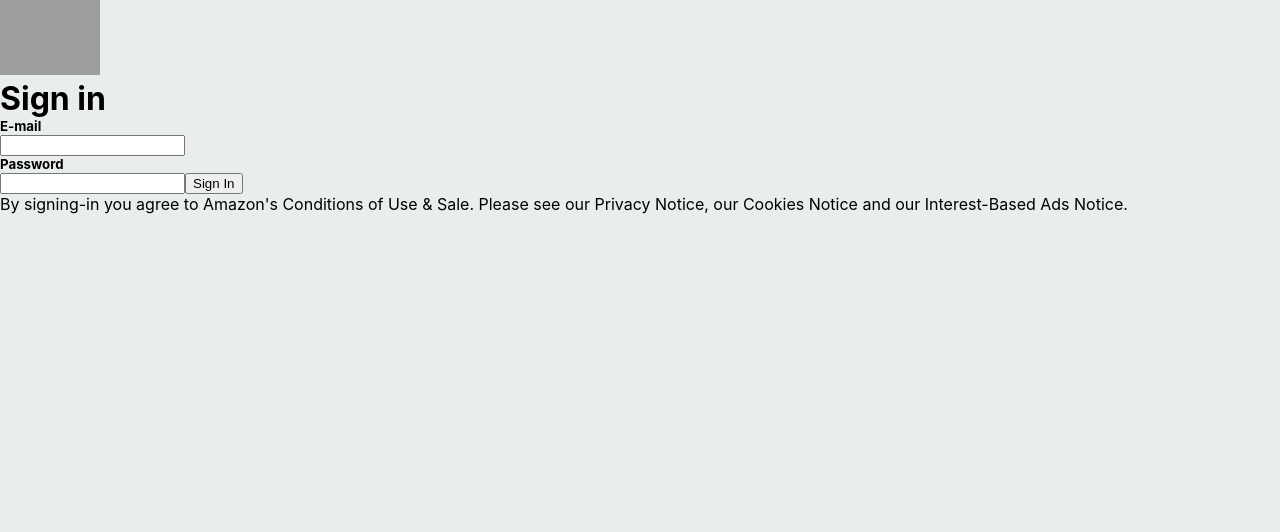
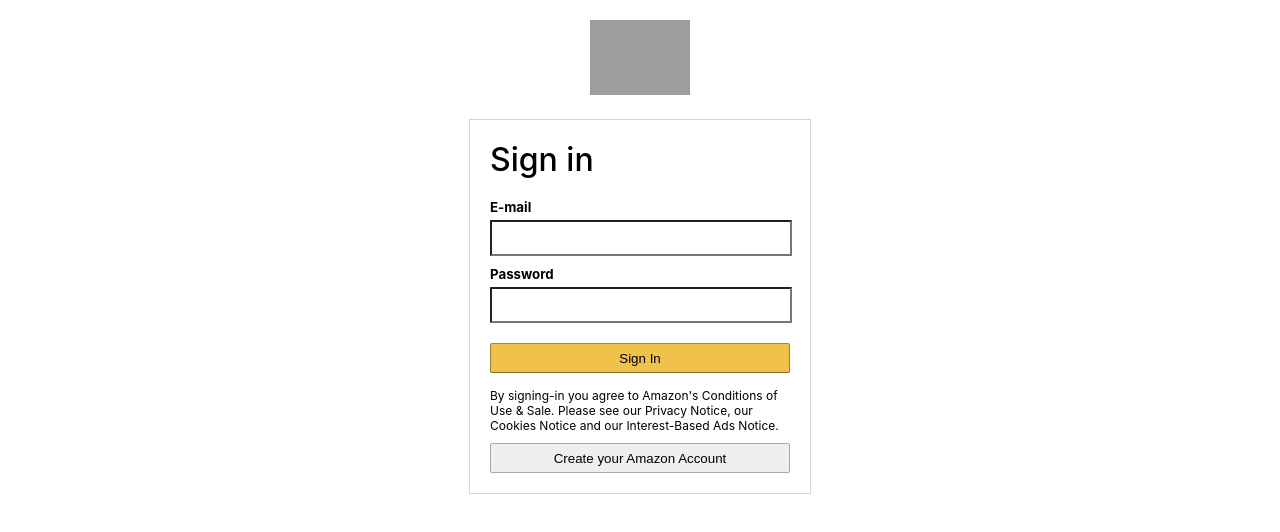
Before and after one commit to hishambokhari/AmazonClone, a React (Create React App) app in the folder amazon-clone/: page /login in a window 1280 px wide. Shown: the top 532 px of the page. Built offline with nearby package versions, Linux system fonts and the light colour scheme; grey boxes are pictures that could not be loaded.

Commit message:
login page styling

```diff
--- a/amazon-clone/src/Login.css
+++ b/amazon-clone/src/Login.css
@@ -1,4 +1,62 @@
+.login{
+  background-color: white;
+  height: 100vh;
+  display: flex;
+  flex-direction: column;
+  align-items: center;
+}
+
+.login__container{
+  width: 300px;
+  display: flex;
+  flex-direction: column;
+  padding: 20px;
+  border: 1px solid lightgray;
+}
+
+.login__container > h1 {
+  font-weight: 500;
+  margin-bottom: 20px;
+}
+
+.login__container > form > h5 {
+  margin-bottom: 5px;
+}
+
+.login__container > form > input{
+  height: 30px;
+  margin-bottom: 10px;
+  background-color: white;
+  width: 98%;
+}
+
+.login__container > p {
+  margin-top: 15px;
+  font-size: 12px;
+}
+
 .login__logo{
   width: 100px;
   object-fit: contain;
+  margin-top: 20px;
+  margin-bottom: 20px;
 }
+
+.login__signInButton{
+  background: #f0c14b;
+  border-radius: 2px;
+  width: 100%;
+  height: 30px;
+  border: 1px solid;
+  margin-top: 10px;
+  border-color: #a88734 #9c7e31 #846a29;
+}
+
+.login__registerButton {
+  border-radius: 2px;
+  width: 100%;
+  height: 30px;
+  border: 1px solid;
+  margin-top: 10px;
+  border-color: darkgray;
+}
--- a/amazon-clone/src/Login.js
+++ b/amazon-clone/src/Login.js
@@ -18,15 +18,17 @@
 
        <form>
       <h5>E-mail</h5>
-      <input type="text"/>
+      <input type="email"/>
       <h5>Password</h5>
-      <input type="text"/>
-      <button>Sign In</button>
+      <input type="password"/>
+      <button className="login__signInButton">Sign In</button>
        </form>
 
        <p>
-       By signing-in you agree to Amazon's Conditions of Use & Sale. Please see our Privacy Notice, our Cookies Notice and our Interest-Based Ads Notice.
+       By signing-in you agree to Amazon's Conditions of Use & Sale.
+        Please see our Privacy Notice, our Cookies Notice and our Interest-Based Ads Notice.
        </p>
+       <button className="login__registerButton">Create your Amazon Account</button>
      </div>
     </div>
   );
```
